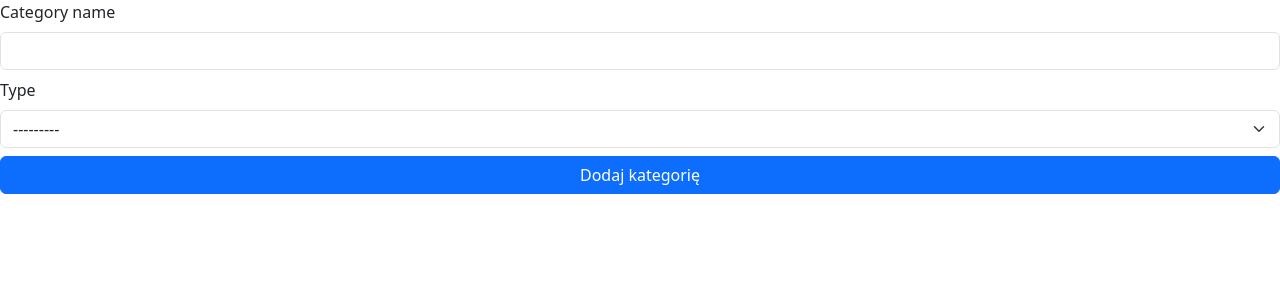
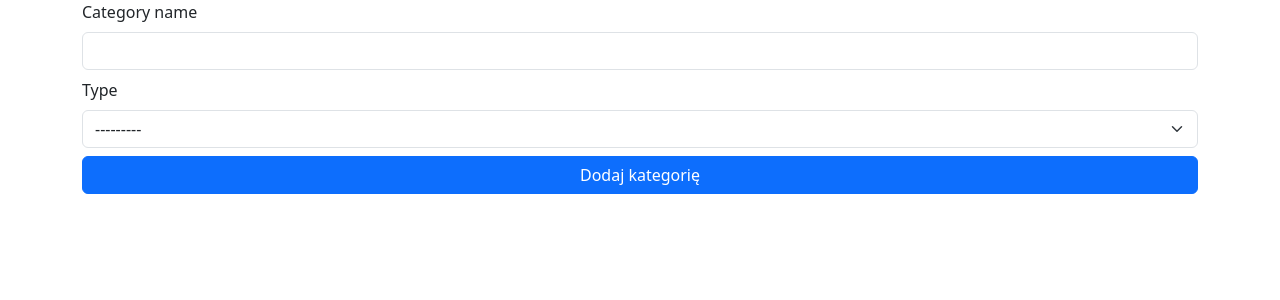
Before and after one commit to mluckiewicz/my_budget_planner_with_snake, a Django app: page /planner/add_category/ in a window 1280 px wide. Shown: the top 300 px of the page. Run offline with Django 4.2, Linux system fonts and the light colour scheme; data that the repository does not hold is empty; some libraries are stand-ins or nearby versions.

Commit message:
refactor(add_category.html): add container wrapper to form

```diff
--- a/planner/templates/category/add_category.html
+++ b/planner/templates/category/add_category.html
@@ -3,7 +3,7 @@
 {% load widget_tweaks %}
 
 {% block content %}
-
+<div class="container form-container">
     <form action="." method="post">
         {% csrf_token %}
         <div class="row pb-2">
@@ -28,5 +28,5 @@
         </div>
         <input type="hidden" name="back_url" value="{{ back_url }}">
     </form>
-
+</div>
 {% endblock content %}
```
